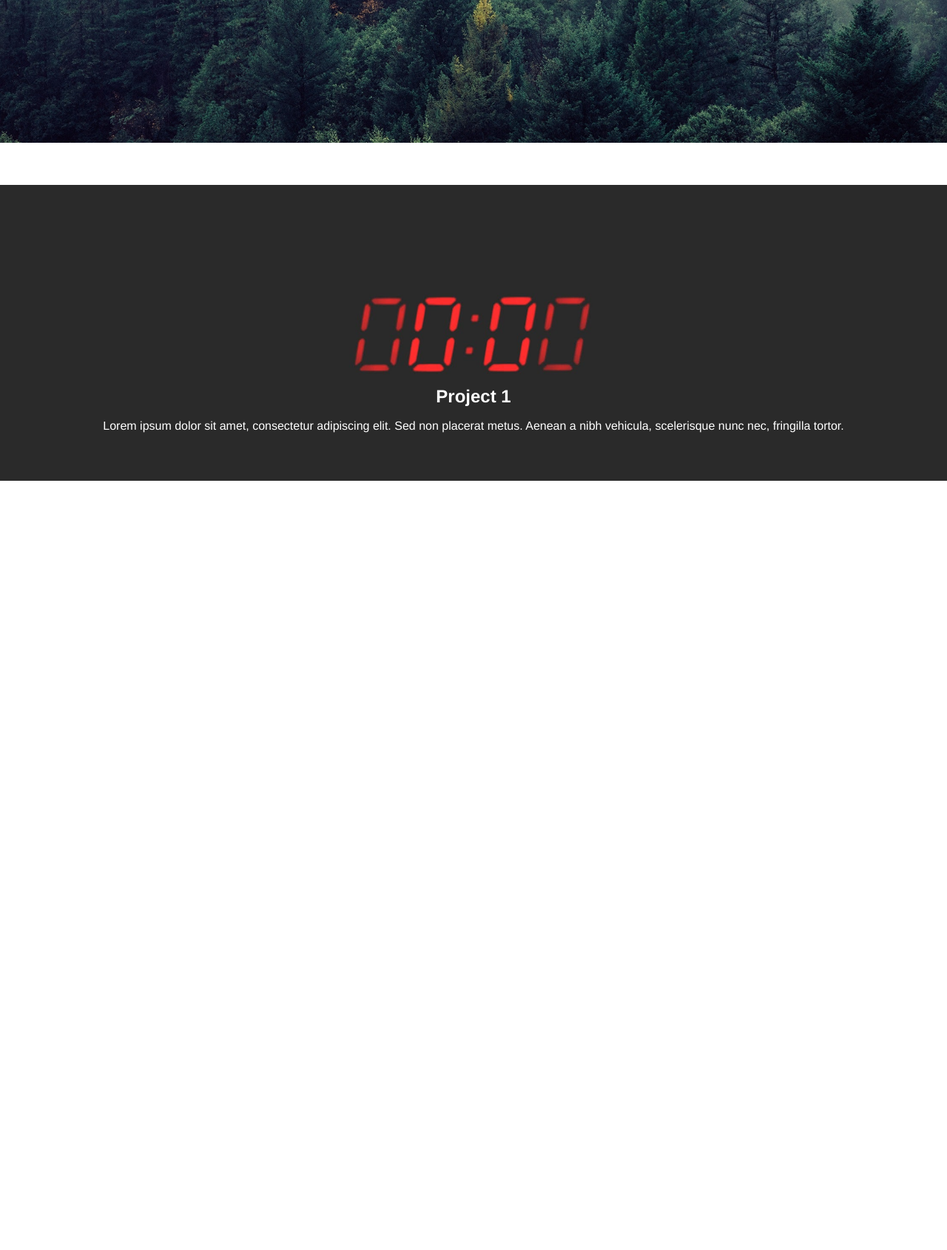
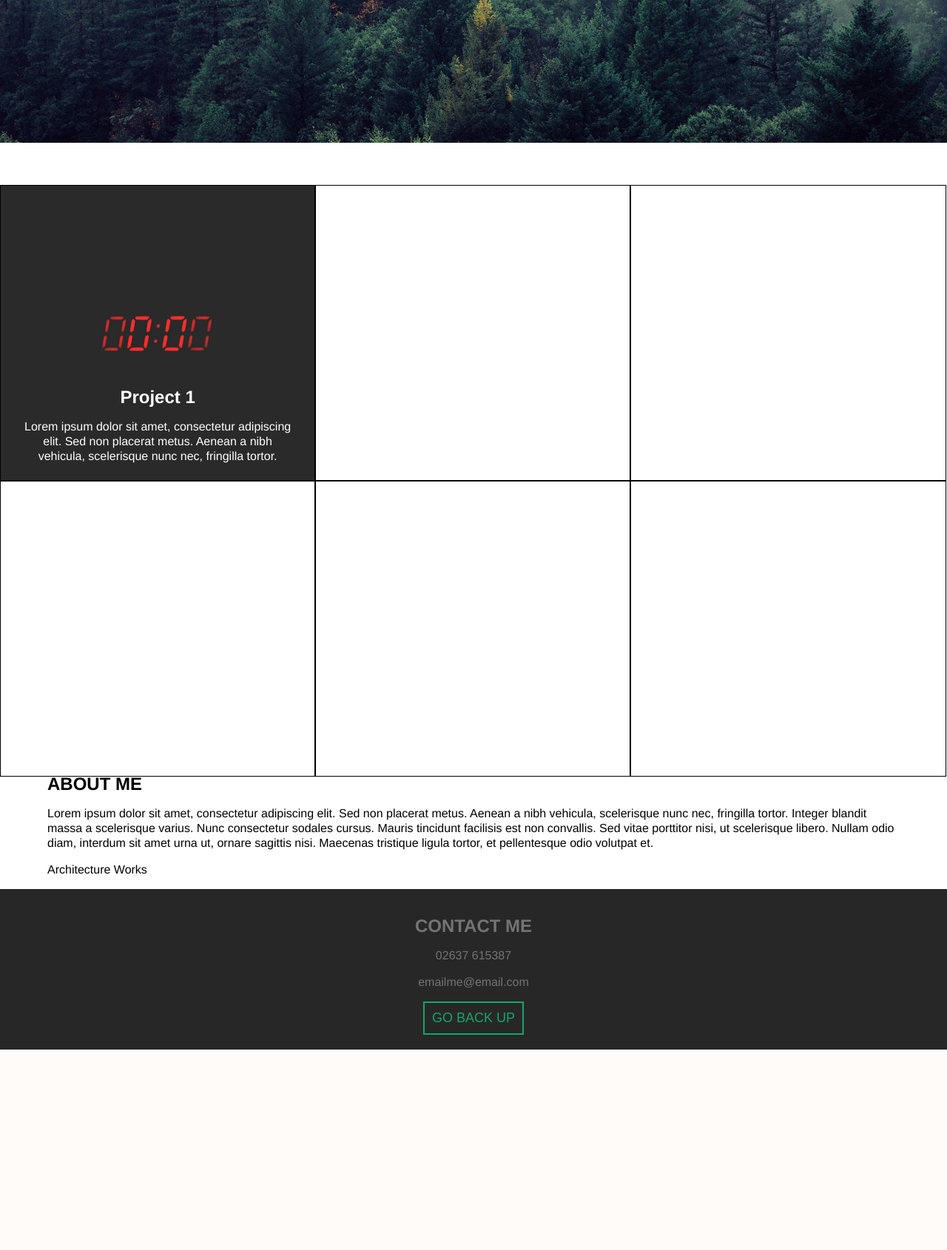
Before and after one commit to rrrichard/portfolio, a PHP site: page / in a window 1280 px wide. Shown: the part 573-2263 px from the top of the page at 74% size. After the commit the page ends 1992 px from the top, so only its background shows below. Run offline with PHP 8.4, Linux system fonts and the light colour scheme.

Commit message:
footer is done, portfolio boxes set up to take full width and is 33.3% width

```diff
--- a/style.css
+++ b/style.css
@@ -104,9 +104,12 @@ header{
 
 .portfolio .projectBox{
     text-align: center;
-    width:100%;
+    width:33.3%;
     height:400px;
     padding-top: 20%;
+    border: 1px solid black;
+    float:left;
+
 }
 
 .project1{
@@ -114,3 +117,29 @@ header{
     background-size: cover;
     background-position: center;
 }
+
+
+/*CONTACT ME*/
+
+footer{
+    text-align: center;
+    background-color: #272727;
+    /*height: 30vh;*/
+    width: 100%;
+}
+
+footer button{
+    border: 2px solid #14a76c;
+    margin-bottom: 20px;
+    padding: 10px;
+    background-color:transparent;
+    color: #14a76c;
+    font-size:18px;
+
+}
+
+footer .contact{
+    padding-top: 20px;
+    text-align: center;
+    color: #747474;
+}
```
